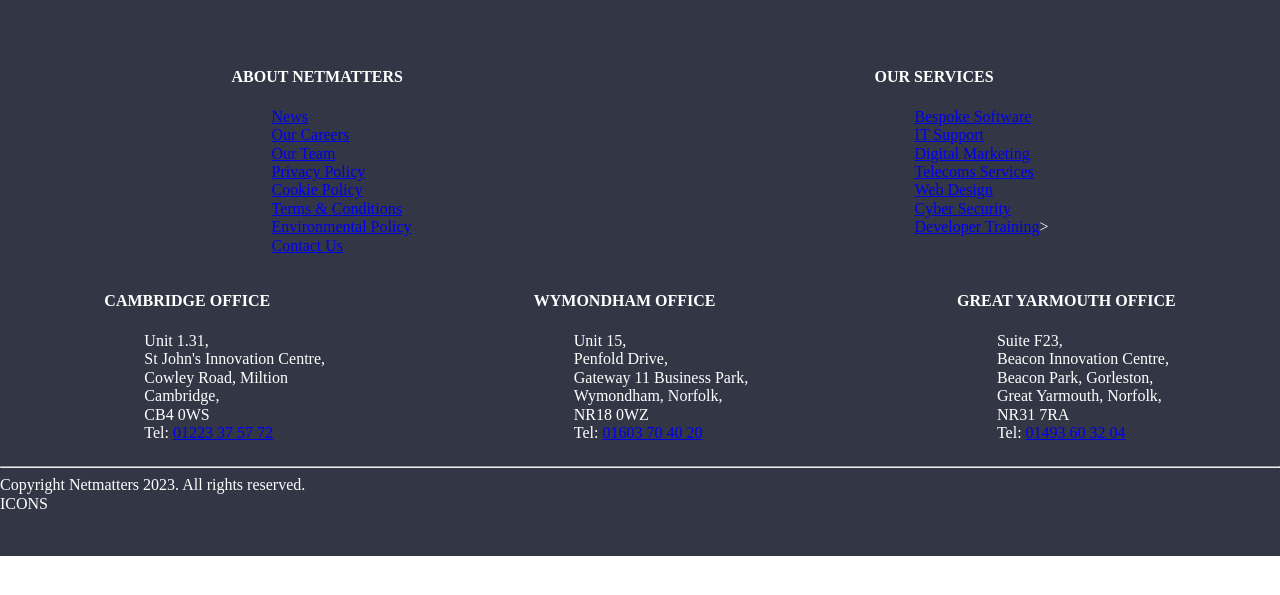
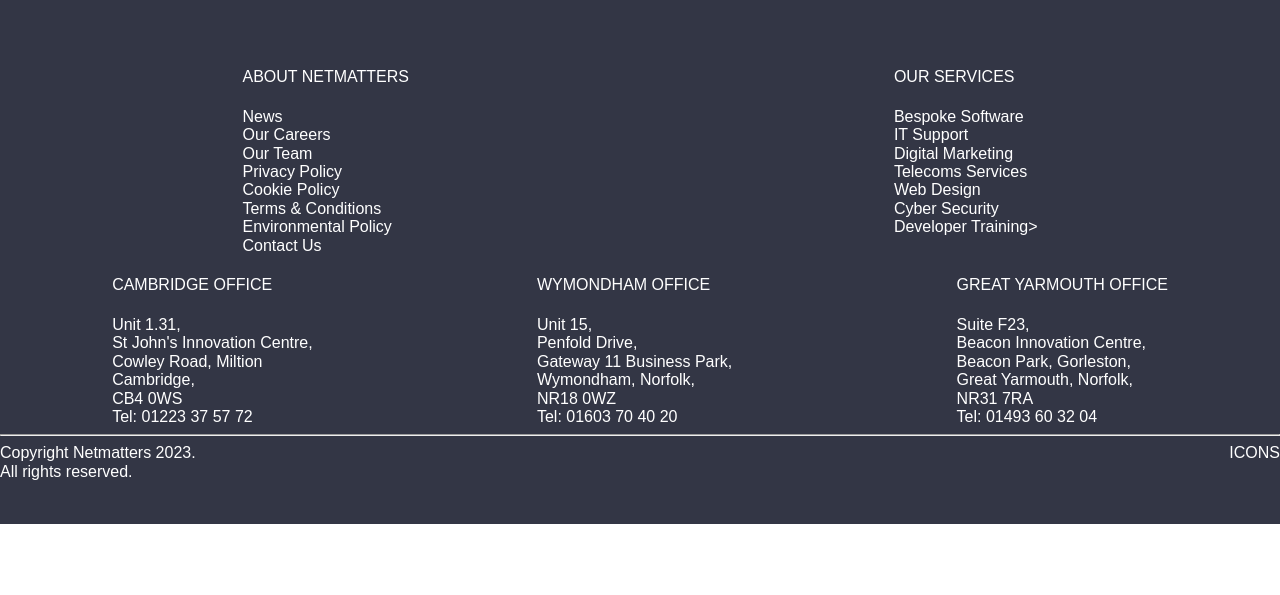
Before and after one commit to Theodore-ui/HTML_and_CSS_Reflection, a PHP site: page / in a window 1280 px wide. Shown: the top 595 px of the page. Run offline with PHP 8.4, Linux system fonts and the light colour scheme.

Commit message:
The footer is now set out in 3 flex boxes that react to a change of view port.

```diff
--- a/css/main.css
+++ b/css/main.css
@@ -1 +1 @@
-*{box-sizing:border-box}footer{background-color:#333645;color:#fff;padding:47px 0 43px}footer ul{list-style-type:none}.services_about{display:flex;flex-wrap:wrap;justify-content:space-around}.offices{display:flex;flex-wrap:wrap;justify-content:space-around}
+*{box-sizing:border-box}footer{background-color:#333645;color:#fff;padding:47px 0 43px;font-family:Poppins,sans-serif}footer h4{font-weight:normal}ul{list-style:none;margin:0;padding:0}a{text-decoration:none;color:#fff}.services_about{display:flex;flex-wrap:wrap;justify-content:space-around}.offices{display:flex;flex-wrap:wrap;justify-content:space-around}.bottom{display:flex;flex-direction:row;justify-content:space-between}
--- a/index.html
+++ b/index.html
@@ -4,8 +4,8 @@
         <meta charset="UTF-8">
         <meta name="viewport" content="width=device-width", initial-scale="1.0">
         <meta http-equiv="X-UA-Compatible" content="ie=edge">
-        <link rel="stylesheet" type="text/css" href="css/main.css">
-        <link rel="stylesheet" type="text/css" href="css/normalize.css">
+        <link rel="stylesheet" href="css/main.css">
+        <link rel="stylesheet" href="css/normalize.css">
         <title>Netmatters Home Page</title>
     </head>
     <body>
@@ -78,10 +78,10 @@
                     </ul>
                 </div>
             </div>
+            <hr>
             <div class="bottom">
-                <hr>
                 <div class="copyright">
-                    <span>Copyright Netmatters 2023. All rights reserved.</span>
+                    <span>Copyright Netmatters 2023.<br> All rights reserved.</span>
                 </div>
                 <div class="social_media">
                     <span>ICONS</span>
--- a/scss/main.scss
+++ b/scss/main.scss
@@ -1,7 +1,3 @@
-
-@mixin simplelists {
-    list-style-type: none;
-}
 
 * {
     box-sizing: border-box;
@@ -11,19 +7,35 @@ footer {
     background-color: #333645;
     color: #fff;
     padding: 47px 0 43px;
-    ul {
-        @include simplelists;
-    }
+    font-family: Poppins,sans-serif;
+    margin-right: auto;
+
 }
-
+ul {
+    list-style: none;
+    margin: 0;
+    padding: 0;
+}
+a {
+    text-decoration: none;
+    color: #fff;
+}
+h4 {
+    font-weight: normal;
+}
 .services_about {
     display: flex;
     flex-wrap: wrap;
     justify-content: space-around;
+
 }
-
 .offices {
     display: flex;
     flex-wrap: wrap;
     justify-content: space-around;
 }
+.bottom {
+    display: flex;
+    flex-direction: row;
+    justify-content: space-between;
+}
--- a/scss/mixins.scss
+++ /dev/null
@@ -1,4 +0,0 @@
-@mixin simplelists {
-    list-style-type: none;
-    padding: 0;
-}
--- a/scss/variables.scss
+++ /dev/null
@@ -1,2 +0,0 @@
-$grey : #333645;
-$white : #fff;
```
Also changed, not shown: css/mixins.css (deleted), css/variables.css (deleted).
